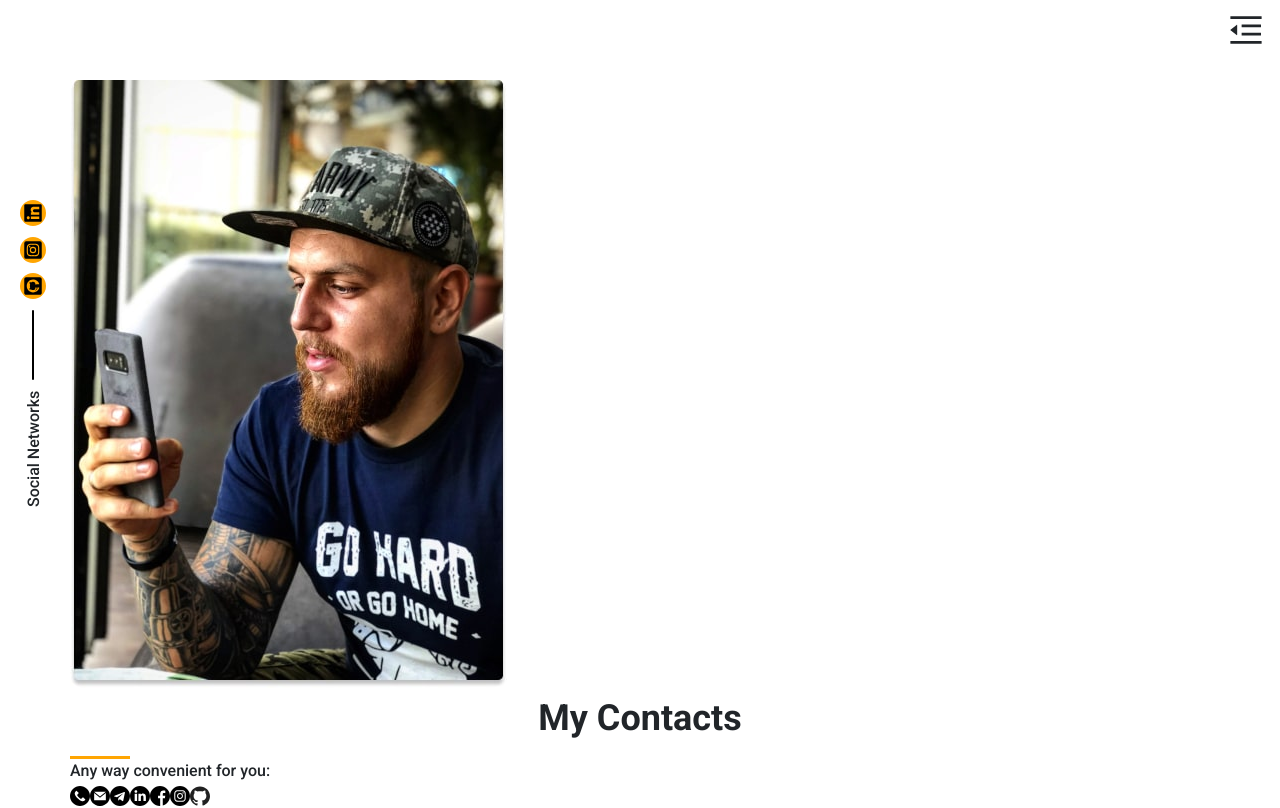
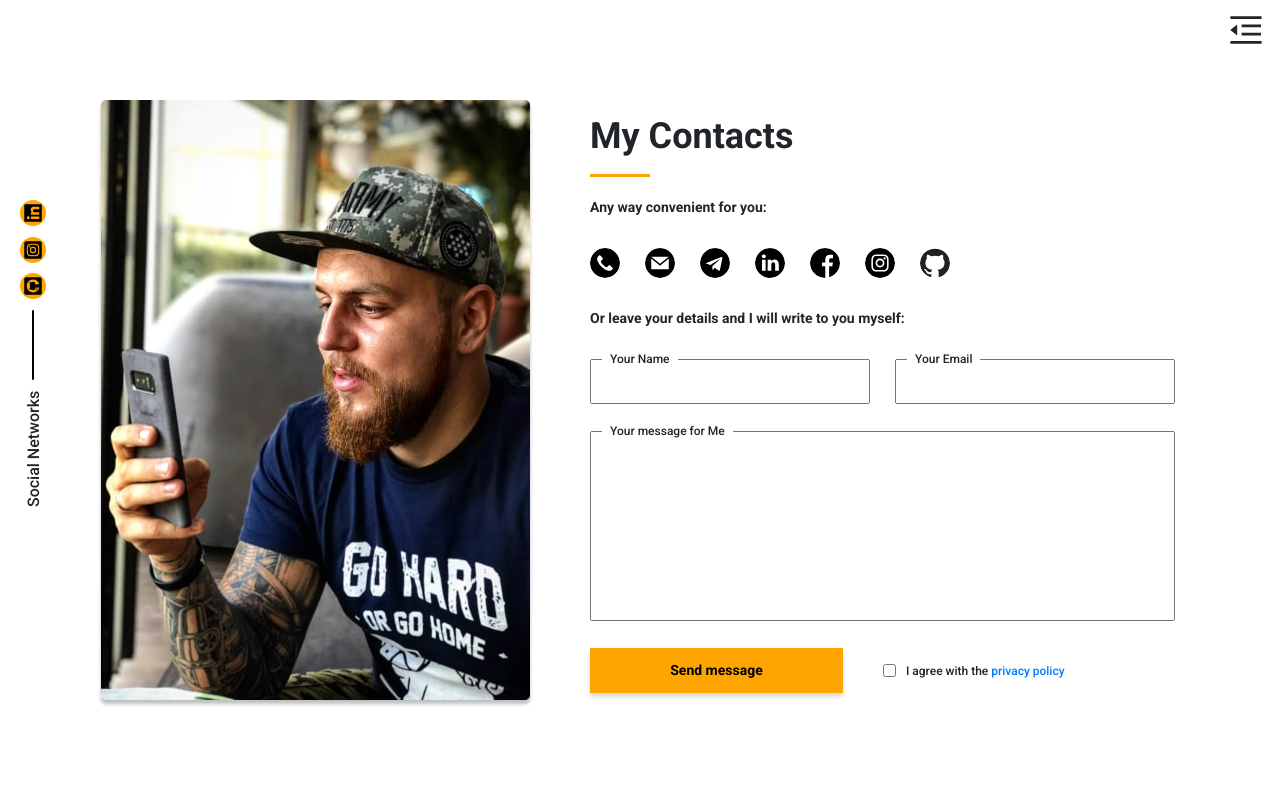
Before and after one commit to khozhainov-aleksandr/Porfolio-Khozhainov-Oleksandr, a Next.js app: page /contacts in a window 1280 px wide. Shown: the top 808 px of the page. Built offline with nearby package versions, Linux system fonts and the light colour scheme.

Commit message:
finish contacts for desktop version

```diff
--- a/src/styles/Contacts.module.scss
+++ b/src/styles/Contacts.module.scss
@@ -1,10 +1,130 @@
+@import './addition/mixin';
+
 .contacts {
-  margin: 80px 0;
+  margin: 100px 0 80px;
+}
+
+.mainWrapper {
+  padding: 0 35px 0 52px;
+  display: grid;
+  grid-template-columns: 400px 585px;
+  justify-content: space-between;
+}
+
+.myPhoto {
+  position: relative;
+  left: -25px;
+  height: 100%;
+  object-fit: scale-down;
+}
+
+.descriptionWrapper {
+  padding-top: 6px;
 }
 
 .mainTitle {
-  text-align: center;
   font-size: var(--title_fz36-size);
   font-weight: var(--title-weight);
   line-height: var(--title-height);
 }
+
+.text {
+  margin-top: 20px;
+  font-size: var(--title_fz14-size);
+  font-weight: var(--title-weight);
+  line-height: var(--title_fz14-height);
+}
+
+.socialWrapper {
+  margin-top: 20px;
+}
+
+.socialLink {
+  margin-right: 25px;
+
+  img {
+    width: 30px;
+    height: 30px;
+    margin: 10px 0;
+    border-radius: 100%;
+    transition: all 0.6s;
+
+    &:hover {
+      box-shadow: 2px 3px 10px rgba(0, 0, 0, 0.5);
+    }
+  }
+
+  &:hover {
+    text-decoration: none;
+  }
+}
+
+.form {
+  margin-top: 30px;
+  display: grid;
+  grid-template: 45px 190px 45px / repeat(2, 280px);
+  justify-content: space-between;
+  row-gap: 27px;
+
+  label {
+    display: block;
+    position: absolute;
+    top: -9px;
+    left: 12px;
+    height: 18px;
+    padding: 0 8px;
+    background-color: #fff;
+    font-size: 12px;
+    margin-bottom: 0;
+  }
+}
+
+.inputWrapper {
+  position: relative;
+
+  input {
+    width: 100%;
+    height: 100%;
+    padding: 0 20px;
+    font-size: 12px;
+  }
+}
+
+.textAreaWrapper {
+  position: relative;
+  grid-column: 1 / 3;
+  textarea {
+    width: 100%;
+    height: 100%;
+    resize: none;
+    padding: 20px;
+    font-size: 12px;
+  }
+}
+
+.triggers {
+  display: grid;
+  grid-column: 1 / 3;
+  grid-template-columns: repeat(2, auto);
+  column-gap: 40px;
+}
+
+.button {
+  border: none;
+  font-weight: bold;
+  font-size: 14px;
+  line-height: 21px;
+  @include buttonColored;
+  @include hover_effect;
+}
+
+.policyWrapper {
+  display: flex;
+  align-items: center;
+  font-size: 12px;
+  line-height: 14px;
+
+  input {
+    margin-right: 10px;
+  }
+}
```
